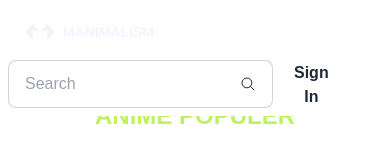
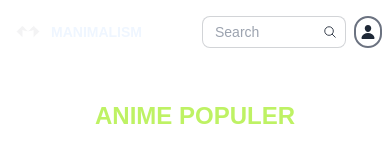
Before and after one commit to hatchuuu/newmanimalism, a Next.js app: page /populer in a window 390 px wide. Shown: the top 166 px of the page. Built offline with nearby package versions, Linux system fonts and the light colour scheme; no server answers.

Commit message:
NAYR : Responsive Navbar

```diff
--- a/components/login-button.jsx
+++ b/components/login-button.jsx
@@ -2,6 +2,7 @@ import Link from 'next/link'
 import React from 'react'
 import { getUserSession } from '@/lib/login'
 import Image from 'next/image'
+import { IoPerson } from 'react-icons/io5'
 
 const LoginButton = async () => {
     const user = await getUserSession()
@@ -10,7 +11,12 @@ const LoginButton = async () => {
         <div>
             {
                 !user ?
-                    <Link href="/api/auth/signin" className="btn btn-ghost text-base ">Sign In</Link>
+                    <Link href="/api/auth/signin"
+                    className="btn btn-sm p-1 btn-ghost border-gray-500 rounded-full border-[2px]  text-base
+                    sm:btn-md sm:rounded-lg">
+                        <IoPerson className='sm:text-xl'/>
+                        <p className='hidden sm:inline'>Sign In</p>
+                    </Link>
                     :
                     <div className="dropdown dropdown-end">
                         <div tabIndex={0} role="button" className="btn btn-ghost btn-circle avatar">
--- a/components/navigation-bar.jsx
+++ b/components/navigation-bar.jsx
@@ -2,18 +2,33 @@ import Link from "next/link"
 import Search from "@/components/search"
 import Image from "next/image"
 import LoginButton from "@/components/login-button"
+import { IoPerson } from "react-icons/io5"
 
 const NavigationBar = () => {
     return (
-        <div className="navbar justify-between bg-base-100 fixed z-10 sm:gap-0 gap-1 sm:py-5 sm:flex-nowrap flex-wrap top-0  sm:ps-6 ps-2 pe-[50px] sm:pe-[76px]">
-            <Link href="/" className="btn btn-ghost text-xl text-blue-50 sm:ms-3">
-                <Image src="/manimalism.png" width={30} height={30} alt="manimalism logo" />
+        <div className="
+        flex px-2 py-4 bg-base-100 gap-1 w-full justify-between items-center fixed top-0 z-50
+        sm:px-20 sm:py-6
+        ">
+            <Link href="/"
+                className="btn btn-ghost text-blue-50 p-1 text-xl btn-sm
+                sm:btn-md
+            ">
+                <Image src="/manimalism.png" width={30} height={30} alt="manimalism logo" className="scale-75" />
                 <p className="sm:text-xl text-sm">MANIMALISM</p>
             </Link>
-            <div className="flex sm:gap-2 gap-1 sm:w-1/2 sm:justify-end justify-between w-full">
+
+
+            <div className="flex justify-end items-center gap-2
+            sm:gap-4
+            ">
                 <Search />
-                <LoginButton/>
+                <LoginButton />
+
             </div>
+
+
+
 
         </div>
     )
--- a/components/search.jsx
+++ b/components/search.jsx
@@ -18,12 +18,17 @@ const Search = () => {
 
     }
     return (
-        <div className="input input-bordered flex items-center gap-2">
-            <input type="text" placeholder="Search" className="grow  "
-                ref={searchRef} onKeyDown={handleSearch}
-            />
-            <IoSearchOutline />
-        </div>
+
+            <div
+            className="input input-bordered flex items-center w-36 input-sm max-w-xs relative
+            sm:input-md sm:w-80
+            ">
+                <input type="text" placeholder="Search" className="w-full pr-4"
+                    ref={searchRef} onKeyDown={handleSearch}
+                />
+                <IoSearchOutline className='absolute right-2'/>
+            </div>
+
     )
 }
 
```
